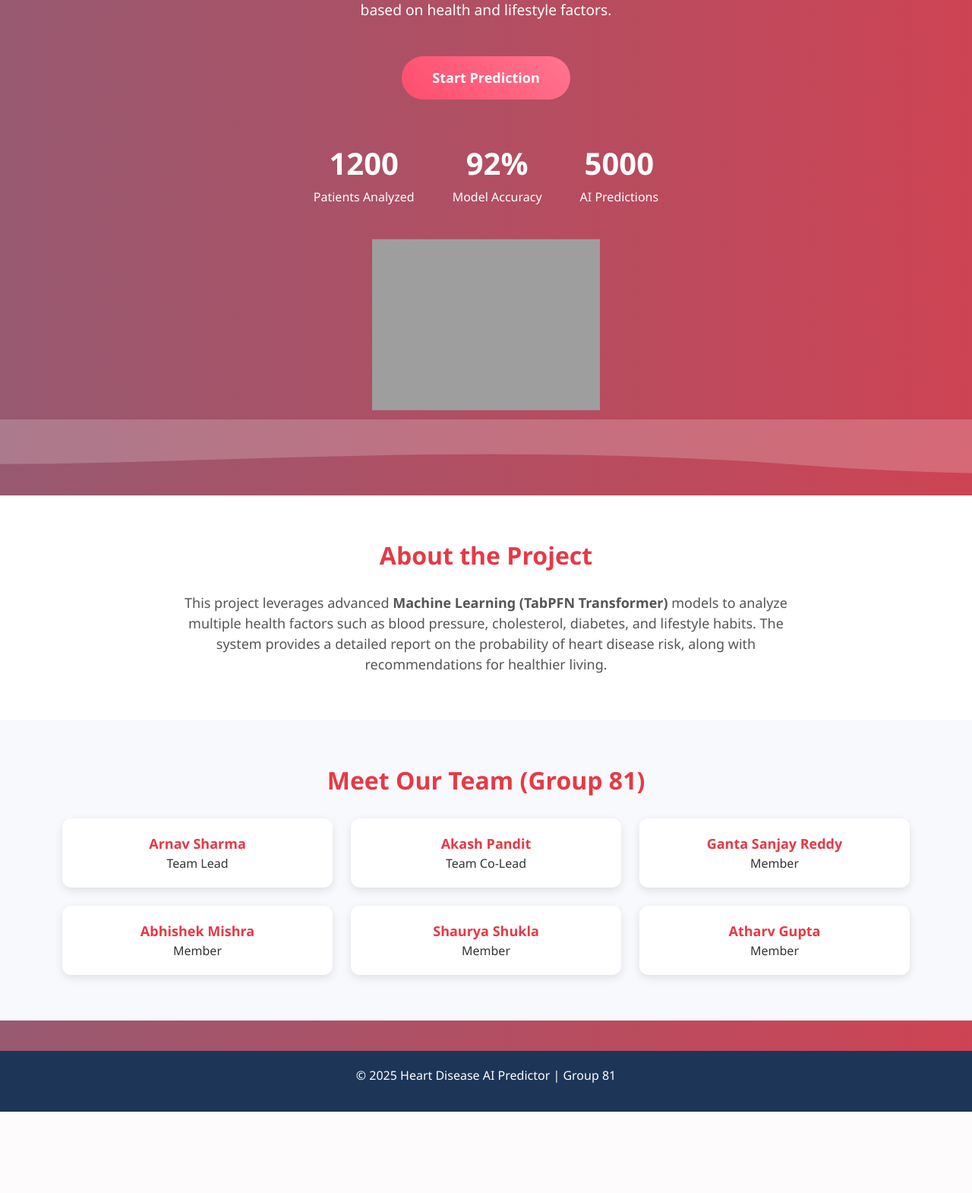
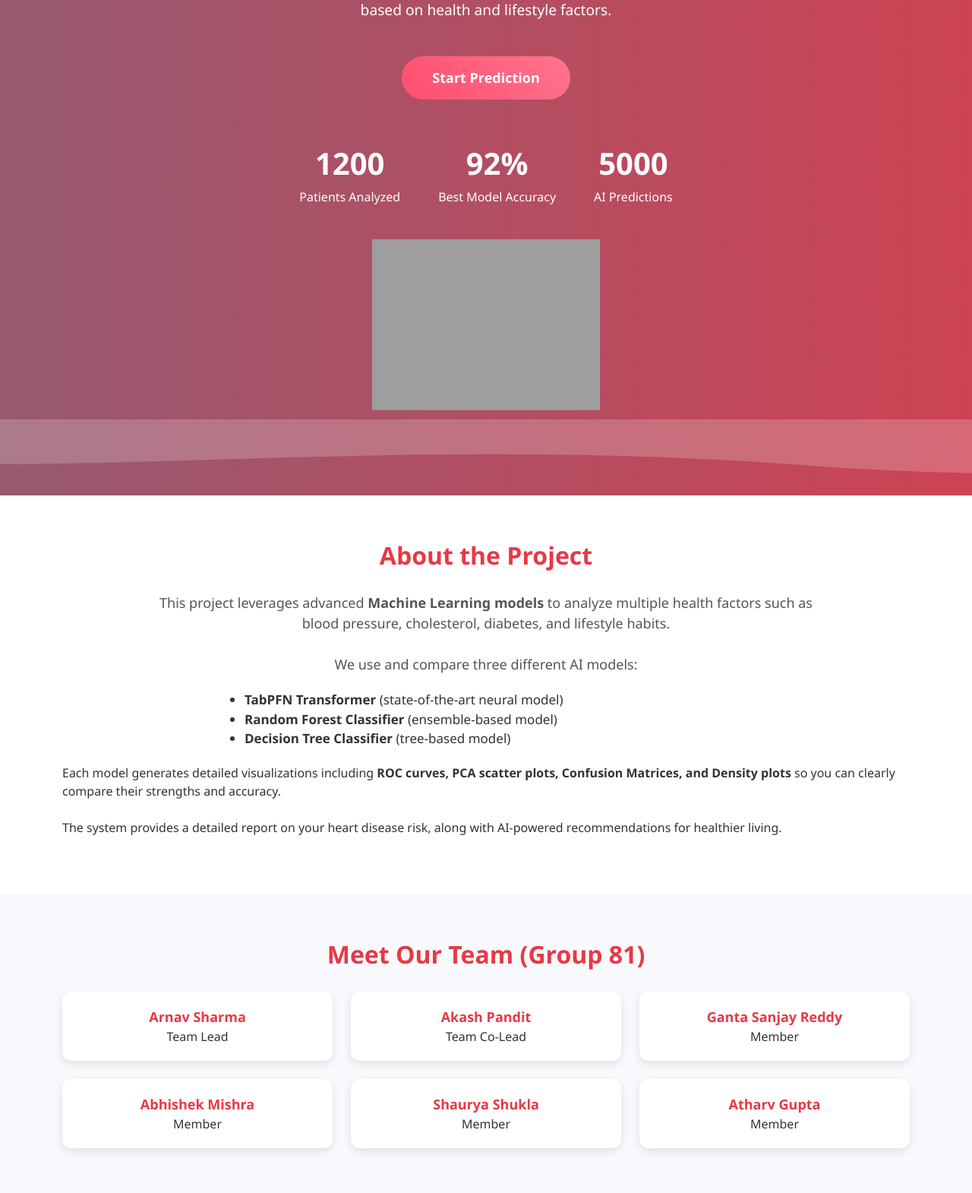
Before and after one commit to CartoonSketch/HDP-Project, a Flask app: page / in a window 1280 px wide. Shown: the part 382-1952 px from the top of the page at 76% size. Before the commit the page ends 1845 px from the top, so only its background shows below. Run offline with Flask 3, Linux system fonts and the light colour scheme; grey boxes are pictures that could not be loaded.

Commit message:
Update index.html

```diff
--- a/templates/index.html
+++ b/templates/index.html
@@ -5,7 +5,6 @@
   <meta name="viewport" content="width=device-width, initial-scale=1.0">
   <title>Heart Disease AI Predictor</title>
   <link href="https://cdn.jsdelivr.net/npm/bootstrap@5.3.2/dist/css/bootstrap.min.css" rel="stylesheet">
-
   <style>
     body {
       margin: 0;
@@ -167,14 +166,17 @@
       color: white;
       margin-top: 40px;
     }
-  </style>
+      </style>
 </head>
 <body>
 
   <div class="hero">
     <div class="heart-icon">❤</div>
     <h1>Heart Disease AI Predictor</h1>
-    <p>AI-powered tool to assess your heart disease risk<br> based on health and lifestyle factors.</p>
+    <p>
+      AI-powered tool to assess your heart disease risk<br>
+      based on health and lifestyle factors.
+    </p>
     <a href="{{ url_for('predict') }}" class="btn btn-start">Start Prediction</a>
 
     <div class="stats">
@@ -184,7 +186,7 @@
       </div>
       <div class="stat">
         <h3 id="accuracy">0%</h3>
-        <p>Model Accuracy</p>
+        <p>Best Model Accuracy</p>
       </div>
       <div class="stat">
         <h3 id="predictions">0</h3>
@@ -205,17 +207,29 @@
     </div>
   </div>
 
+  <!-- About Project -->
   <div class="section">
     <h2>About the Project</h2>
     <div class="container">
-      <p class="text-center" style="max-width: 800px; margin: auto; font-size: 18px; color: #555;">
-        This project leverages advanced <b>Machine Learning (TabPFN Transformer)</b> models to analyze multiple health factors
-        such as blood pressure, cholesterol, diabetes, and lifestyle habits. The system provides a detailed report on
-        the probability of heart disease risk, along with recommendations for healthier living.
+      <p class="text-center" style="max-width: 900px; margin: auto; font-size: 18px; color: #555;">
+        This project leverages advanced <b>Machine Learning models</b> to analyze multiple health factors
+        such as blood pressure, cholesterol, diabetes, and lifestyle habits.
+        <br><br>
+        We use and compare three different AI models:
+        <ul style="text-align:left; max-width:700px; margin:20px auto; font-size: 17px; color: #333;">
+          <li><b>TabPFN Transformer</b> (state-of-the-art neural model)</li>
+          <li><b>Random Forest Classifier</b> (ensemble-based model)</li>
+          <li><b>Decision Tree Classifier</b> (tree-based model)</li>
+        </ul>
+        Each model generates detailed visualizations including <b>ROC curves, PCA scatter plots, Confusion Matrices, and Density plots</b>
+        so you can clearly compare their strengths and accuracy.
+        <br><br>
+        The system provides a detailed report on your heart disease risk, along with AI-powered recommendations for healthier living.
       </p>
     </div>
   </div>
 
+  <!-- Team -->
   <div class="section" style="background-color: #f7f9fc;">
     <h2>Meet Our Team (Group 81)</h2>
     <div class="container">
```
